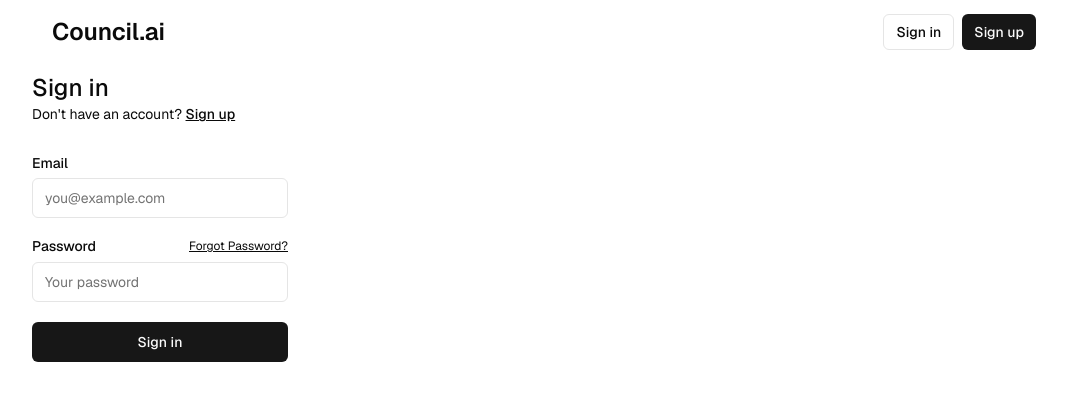
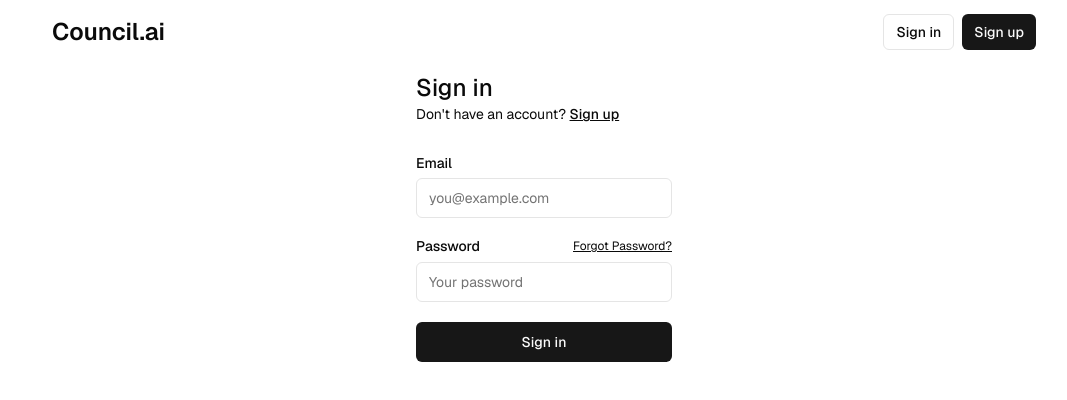
Before and after one commit to PseudoRAM/the-council, a Next.js app: page /sign-in in a window 1280 px wide. Shown: the top 400 px of the page, without its empty margins (96-1163 px from the left). Built offline with nearby package versions, Linux system fonts and the light colour scheme; no server answers.

Commit message:
fix: sign in position

```diff
--- a/app/(auth-pages)/sign-in/page.tsx
+++ b/app/(auth-pages)/sign-in/page.tsx
@@ -8,7 +8,7 @@
 export default async function Login(props: { searchParams: Promise<Message> }) {
   const searchParams = await props.searchParams;
   return (
-    <form className="flex-1 flex flex-col min-w-64">
+    <form className="flex-1 flex flex-col min-w-64 mx-auto w-fit">
       <h1 className="text-2xl font-medium">Sign in</h1>
       <p className="text-sm text-foreground">
         Don't have an account?{" "}
```
